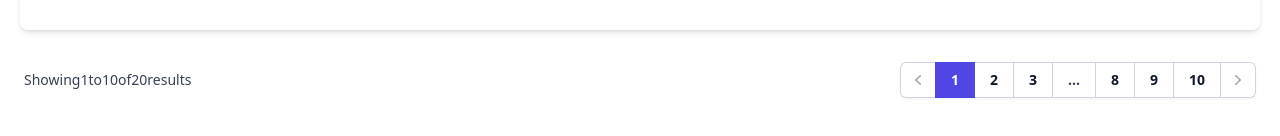
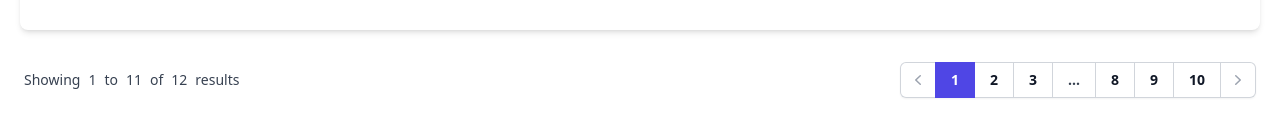
Before and after one commit to IzzySato/crm2_client, a React (Create React App) app: page / in a window 1280 px wide. Shown: the part 298-434 px from the top of the page. Built offline with nearby package versions, Linux system fonts and the light colour scheme.

Commit message:
added customer

```diff
--- a/src/components/atoms/pagination/pagination.tsx
+++ b/src/components/atoms/pagination/pagination.tsx
@@ -1,11 +1,13 @@
 import { FC, useEffect, useState } from 'react';
 
 type Props = {
-  total: number;
+  total: number
+  current: number
+  length: number
 };
 
-const Pagination: FC<Props> = ({ total }) => {
-  const [current, setCurrent] = useState(false);
+const Pagination: FC<Props> = ({ total, current, length }) => {
+  // const [current, setCurrent] = useState(false);
 
   // useEffect(() => {
   //   ;(async () => {
@@ -32,11 +34,11 @@ const Pagination: FC<Props> = ({ total }) => {
         <div>
           <p className="text-sm text-gray-700">
             Showing
-            <span className="font-medium">1</span>
+            <span className="font-medium px-2">{ current }</span>
             to
-            <span className="font-medium">10</span>
+            <span className="font-medium px-2">{ current + length }</span>
             of
-            <span className="font-medium">{total}</span>
+            <span className="font-medium px-2">{total}</span>
             results
           </p>
         </div>
--- a/src/components/atoms/table/table.tsx
+++ b/src/components/atoms/table/table.tsx
@@ -5,16 +5,16 @@ type TablePrps = {
     name: string;
     value: string;
   }[];
-  data: any;
+  data: any
 };
 
-const Table: FC<TablePrps> = ({ columns, data }) => {
+const Table: FC<TablePrps> = ({ columns, data}) => {
   // const [isReady, setIsReady] = useState(false)
 
-  useEffect(() => {
-    // ;(async () => {
-    // })();
-  }, [data]);
+  // useEffect(() => {
+  //   // ;(async () => {
+  //   // })();
+  // }, [data]);
 
   return (
     <div className="relative overflow-x-auto shadow-md sm:rounded-lg p-6 m-5">
--- a/src/components/organisms/SearchablePaginatedTable.tsx
+++ b/src/components/organisms/SearchablePaginatedTable.tsx
@@ -9,13 +9,18 @@ type Props = {
       value: string;
     }[];
     data: any;
-  },
+  };
   pagenationProps: {
-    total: number
-  }
+    total: number;
+    current: number;
+    length: number;
+  };
 };
 
-const SearchablePaginatedTable: FC<Props> = ({tablePrpps: {columns, data}, pagenationProps: { total }}) => {
+const SearchablePaginatedTable: FC<Props> = ({
+  tablePrpps: { columns, data },
+  pagenationProps: { total, current, length },
+}) => {
   // const [isReady, setIsReady] = useState(false)
 
   // useEffect(() => {
@@ -25,8 +30,8 @@ const SearchablePaginatedTable: FC<Props> = ({tablePrpps: {columns, data}, pagen
 
   return (
     <>
-      <Table columns={columns} data={data}/>
-      <Pagination total={total}/>
+      { data && <Table columns={columns} data={data} />}
+      <Pagination total={total} current={current} length={length} />
     </>
   );
 };
--- a/src/pages/index/index.tsx
+++ b/src/pages/index/index.tsx
@@ -1,6 +1,5 @@
 import { FC, useEffect, useState } from 'react';
 import Navbar from '../../components/organisms/Navbar';
-import Table from '../../components/atoms/table/table';
 import SearchablePaginatedTable from '../../components/organisms/SearchablePaginatedTable';
 
 const Index: FC = () => {
@@ -34,7 +33,11 @@ const Index: FC = () => {
     },
   ];
 
-  const customerData = [
+  const customerData = {
+    total: 12,
+    pageNum: 1,
+    length: 10,
+    data: [
       {
         id: '12331',
         firstName: 'Alice',
@@ -56,14 +59,19 @@ const Index: FC = () => {
         email: 'alice.brown@gmail.com',
         phone: '123-134-5678',
       },
-  ];
+    ],
+  };
 
   return (
     <div>
       <Navbar />
       <SearchablePaginatedTable
-        tablePrpps={{ columns: customerColumns, data: customerData }}
-        pagenationProps={{ total: 20 }}
+        tablePrpps={{ columns: customerColumns, data: customerData.data }}
+        pagenationProps={{
+          total: customerData.total,
+          current: customerData.pageNum,
+          length: customerData.length,
+        }}
       />
     </div>
   );
```
Lines whose indentation alone changed are shown as unchanged.
